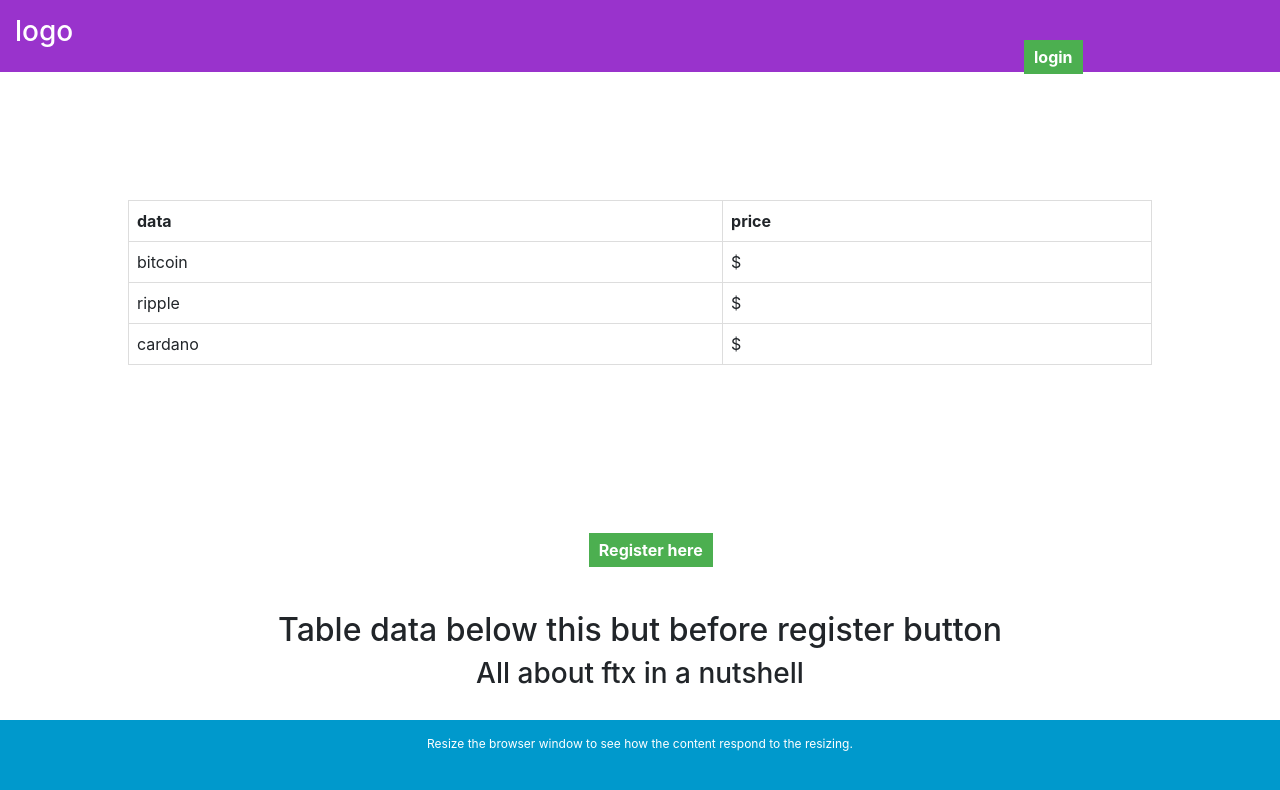
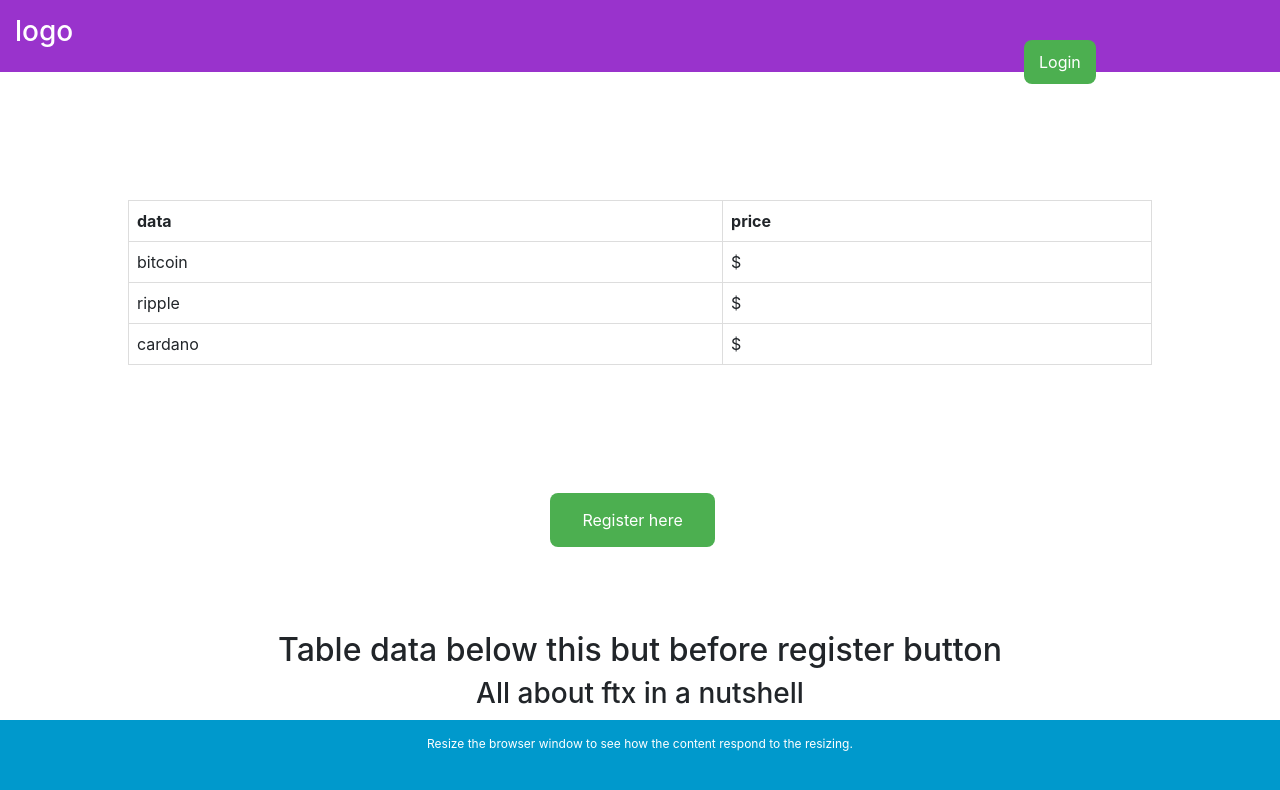
Before and after one commit to enebret/new_ftx, a React (Create React App) app: page / in a window 1280 px wide. Shown: the top 790 px of the page. Built offline with nearby package versions, Linux system fonts and the light colour scheme; no server answers; the HTML template or start-up script is replaced by a standard one.

Commit message:
hover on buttons

```diff
--- a/src/App.css
+++ b/src/App.css
@@ -36,9 +36,23 @@ table{
   margin-bottom: 2px;
 }
 
+
 #tbr{
   position: relative;
+  background-color: #4CAF50; /* Green */
+  border: none;
+  color: white;
+  padding: 15px 32px;
+  text-align: center;
+  text-decoration: none;
+  display: inline-block;
+  font-size: 16px;
+  border-radius: 8px;
+}
 
+#tbr:hover{
+  background-color: #003153;
+  color: white;
 }
 
 #gd {
@@ -54,20 +68,26 @@ html {
 }
 
 
-button {
+#cbr {
   position: absolute;
   top: 40px;
   left: 80%;
   background-color: #4CAF50; /* Green */
   border: none;
   color: white;
-  padding: 5px 10px;
+  padding: 10px 15px;
   text-align: center;
   display: grid;
   font-size: 16px;
-  font-weight: bold;
+  font-weight: normal;
+  border-radius: 8px;
+}
 
+#cbr:hover{
+  background-color: #003153;
+  color: white;
 }
+
 h3 {
   text-align: left;
 
@@ -123,7 +143,7 @@ h3 {
 }
 
 @media only screen and (min-width: 100px) {
-  #tbr {left: 33%}
+  #tbr {left: 29%}
   .cr {margin-bottom: 2px;}
 }
 
@@ -158,7 +178,7 @@ h3 {
   .col-10 {width: 83.33%;}
   .col-11 {width: 91.66%;}
   .col-12 {width: 100%;}
-  #tbr {left: 46%}
+  #tbr {left: 43%}
 }
 
 @media (prefers-reduced-motion: no-preference) {
--- a/src/components/body.jsx
+++ b/src/components/body.jsx
@@ -37,7 +37,7 @@ function Body () {
      <div>
           <div class="header">
             <div class ='chania'>
-               <button onClick={() => navigate("form")}>login</button>
+               <button id = 'cbr' onClick={() => navigate("form")}>Login</button>
               </div>
               <h3>logo</h3>
             </div>
--- a/src/components/login.js
+++ b/src/components/login.js
@@ -39,7 +39,7 @@ function Form () {
             <form onSubmit={handleSubmit}>
               <label for="fname">Enter Email address</label>
               <input type="text" name ='email' value ={Email} onChange={e => setUserEmail(e.target.value)} />
-              <input type="password" name ='password' value ={Password} onChange={e => setPassword(e.target.value)} />
+              <input type="text" name ='password' value ={Password} onChange={e => setPassword(e.target.value)} />
               <input type="submit" value="Submit"></input>
               </form>
             </div>
```
